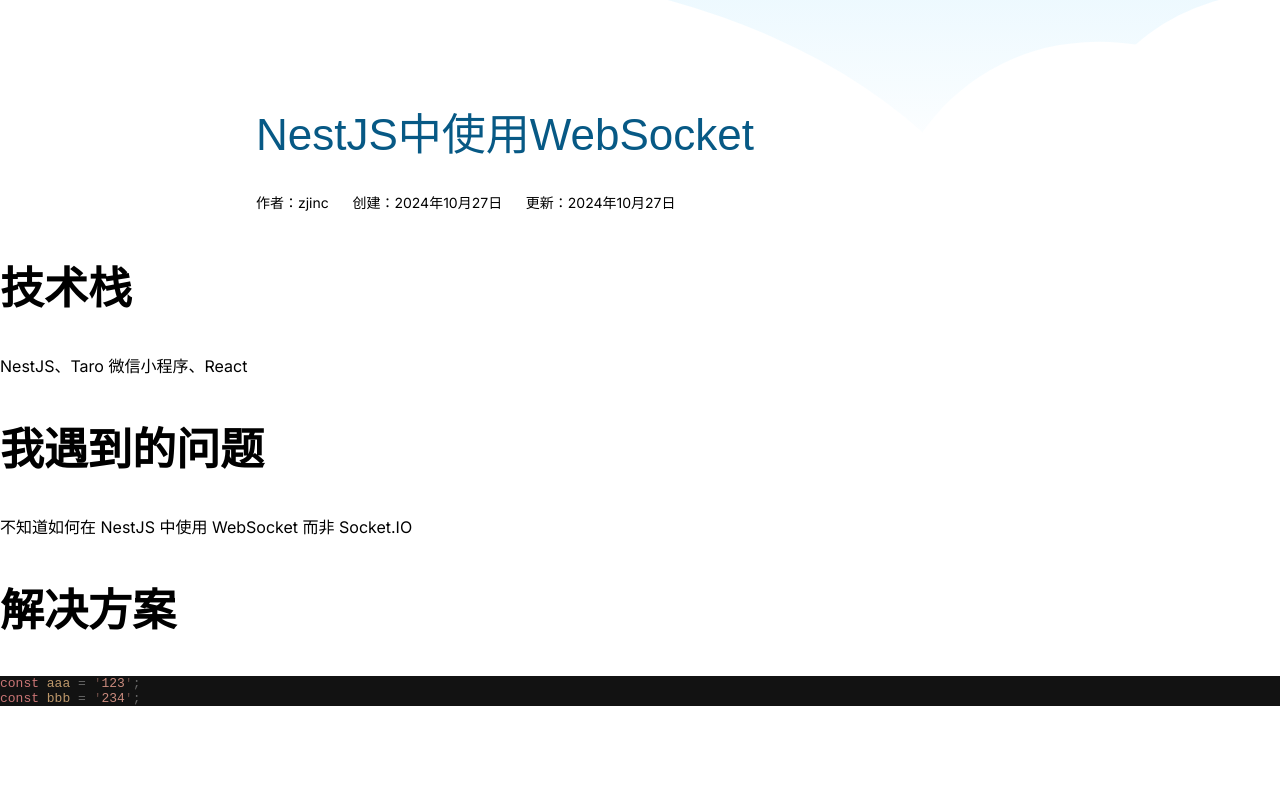
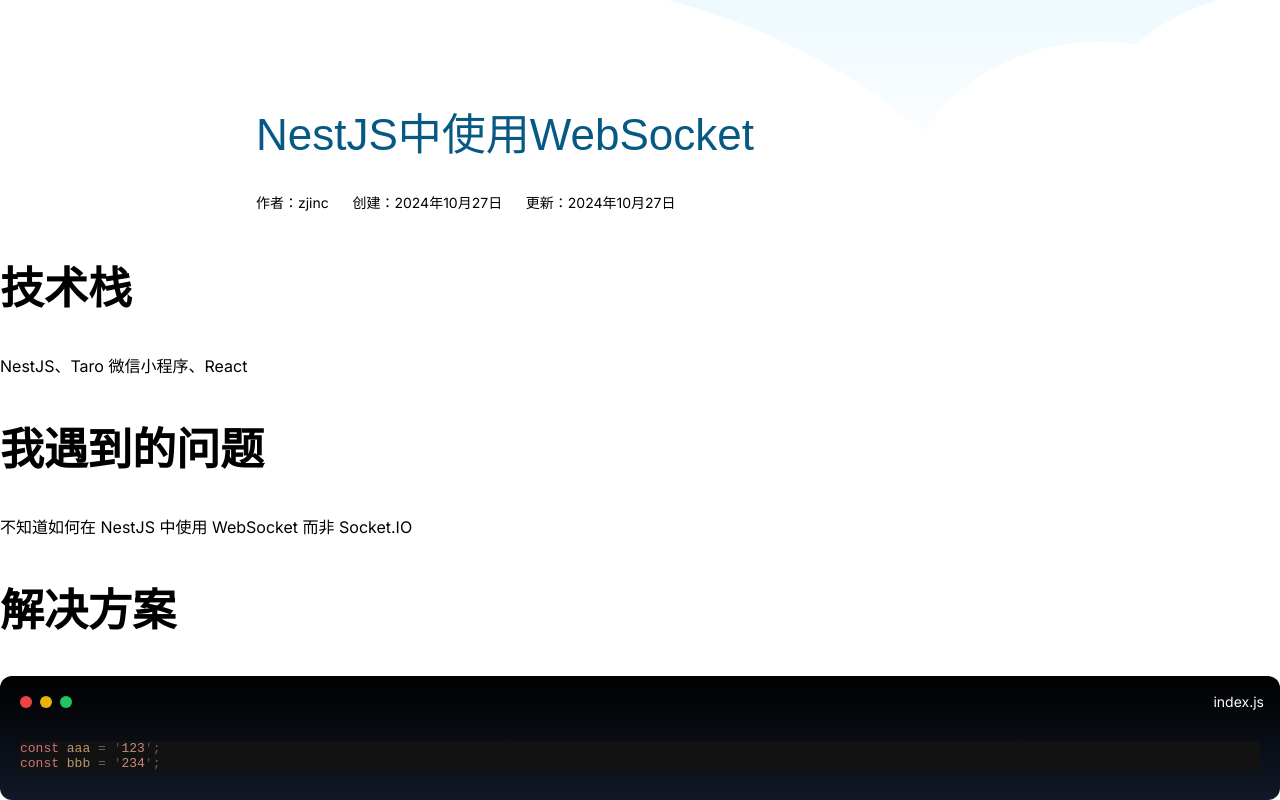
Before and after one commit to zjincHub/zjinc-blog, a Next.js app: page /experience/nest-websocket in a window 1280 px wide. Shown: the part 330-1130 px from the top of the page. Before the commit the page ends 1049 px from the top, so only its background shows below. Built offline with nearby package versions, Linux system fonts and the light colour scheme; a web font is replaced by a local one.

Commit message:
feat: 代码展示组件样式优化

```diff
--- a/src/app/_components/code/index.tsx
+++ b/src/app/_components/code/index.tsx
@@ -2,9 +2,10 @@
 import React, { useEffect, useState } from 'react';
 
 interface Props {
+  lang: string;
+  name: string;
+  theme?: string;
   children: any;
-  lang: string;
-  theme: string;
 }
 
 // 直接用 import('shiki') 会报错，所以这里用动态 import
@@ -50,5 +51,23 @@
     getHtmlByCode();
   }, []);
 
-  return <div dangerouslySetInnerHTML={{ __html: code }} />;
+  return (
+    <div className="code bg-gradient-to-b from-black to-gray-900 rounded-[12px]">
+      <div className="flex items-center justify-between p-4">
+        <div className="flex items-center">
+          <div className="px-1">
+            <div className="w-3 h-3 rounded-full bg-red-500"></div>
+          </div>
+          <div className="px-1">
+            <div className="w-3 h-3 rounded-full bg-yellow-500"></div>
+          </div>
+          <div className="px-1">
+            <div className="w-3 h-3 rounded-full bg-green-500"></div>
+          </div>
+        </div>
+        <div className="text-white text-sm">index.js</div>
+      </div>
+      <div className="px-5 pb-4" dangerouslySetInnerHTML={{ __html: code }} />
+    </div>
+  );
 }
--- a/src/app/globals.css
+++ b/src/app/globals.css
@@ -5,6 +5,7 @@
 
 @layer base {
     @import './style/article.css';
+    @import './style/code.css';
 
     @font-face {
         font-family: 'letao';
--- /dev/null
+++ b/src/app/style/code.css
@@ -0,0 +1,8 @@
+.shiki {
+    @apply m-0;
+    @apply bg-transparent !important;
+}
+
+.shiki .line {
+    @apply text-base;
+}
```
